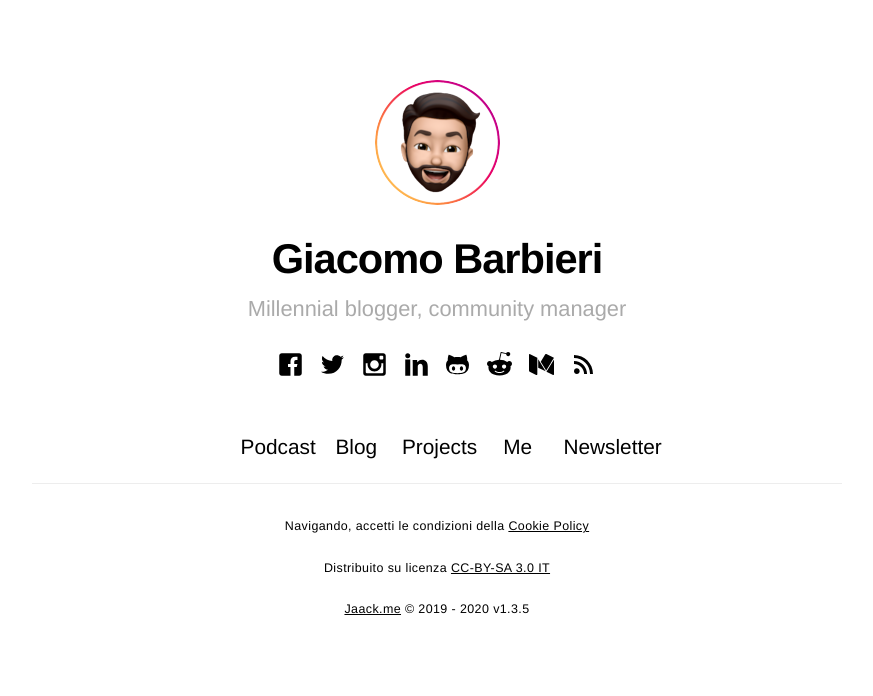
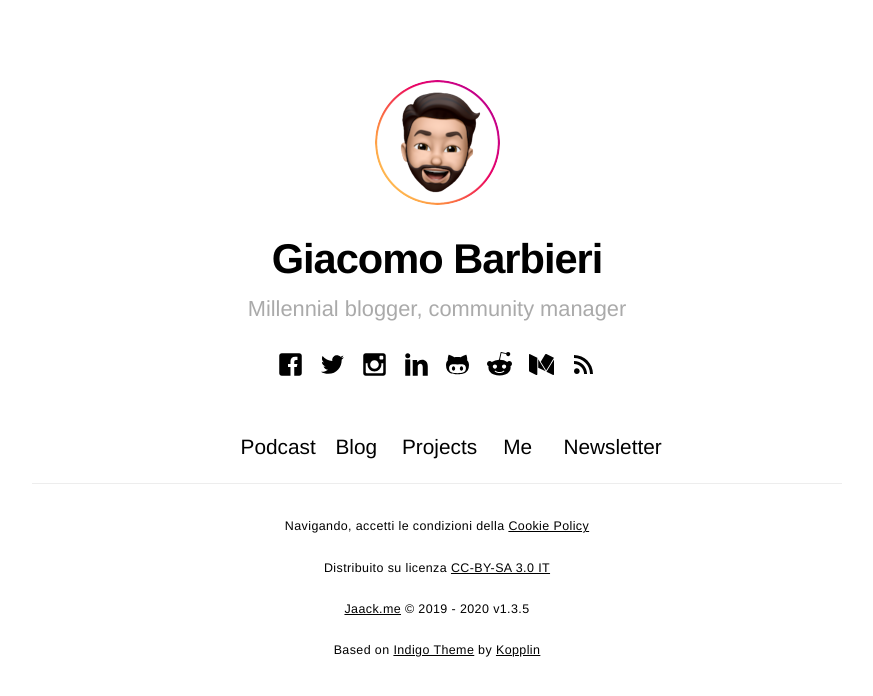
Before and after one commit to iJaack/Jaack, a Jekyll site: the page built from index.html, in a window 1280 px wide. Shown: the top 696 px of the page, without its empty margins (203-1076 px from the left). Built offline with Jekyll 4.4.1, drawn with Linux system fonts in a browser that asks for light colours; comment, search, counter and statistics services are not loaded.

Commit message:
Added credits to base theme and author

```diff
--- a/_includes/footer.html
+++ b/_includes/footer.html
@@ -2,4 +2,6 @@
     <p align="center">Navigando, accetti le condizioni della <a href="{{base}}/cookies">Cookie Policy</a></p>
     <p align="center">Distribuito su licenza <a href="http://creativecommons.org/licenses/by-sa/3.0/it/">CC-BY-SA 3.0 IT</a></p>
     <p align="center"><a href="{{base}}/">Jaack.me</a> © 2019 - {{ site.time | date: '%Y' }} v1.3.5</p>
+    <p align="center">Based on <a href="https://github.com/sergiokopplin/indigo">Indigo Theme</a>
+       by <a href="https://github.com/sergiokopplin/indigo">Kopplin</p>
 </footer>
```
